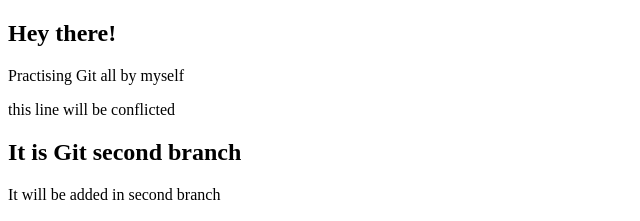
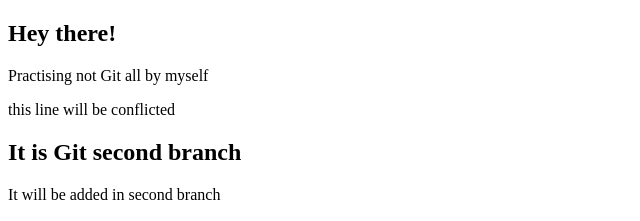
Before and after one commit to irahulbiswas/practiseGit, a plain HTML site: page index.html in a window 1280 px wide. Shown: the top 221 px of the page, 0-640 px from the left. Drawn offline with Linux system fonts and the light colour scheme.

Commit message:
conflict

```diff
--- a/index.html
+++ b/index.html
@@ -7,7 +7,7 @@
 </head>
 <body>
     <h2>Hey there!</h2>
-    <p>Practising Git all by myself</p>
+    <p>Practising not Git all by myself</p>
     <p>this line will be conflicted</p>
     <h2>It is Git second branch</h2>
     <p>It  will be added in second branch</p>
```
